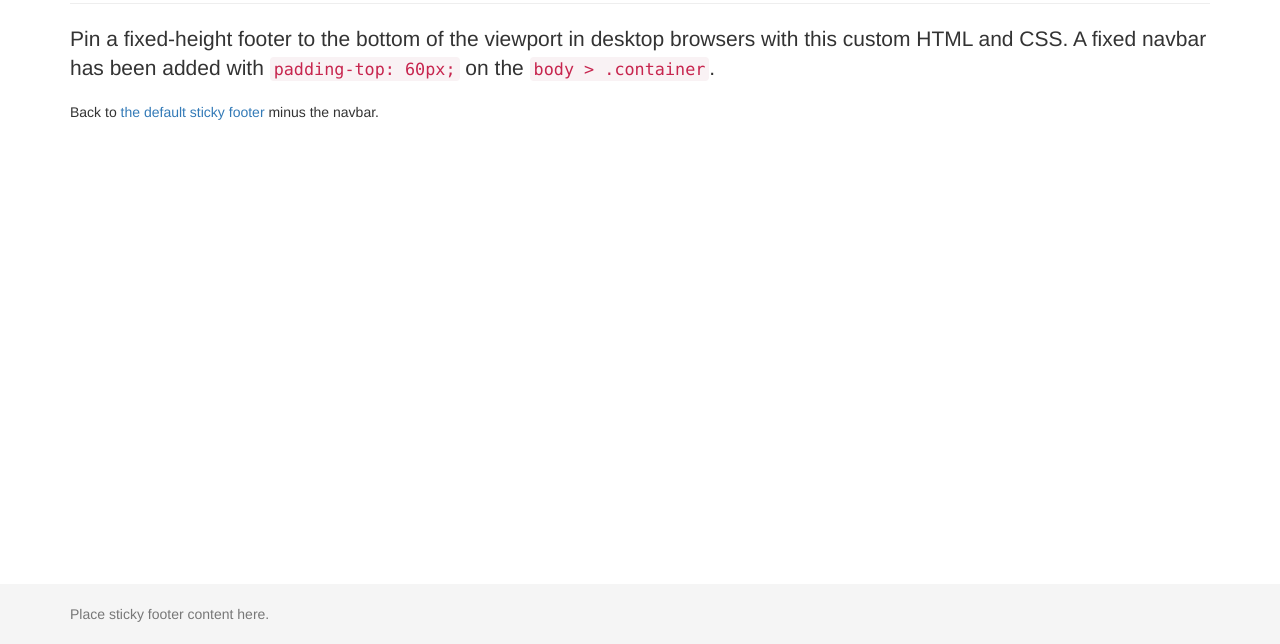
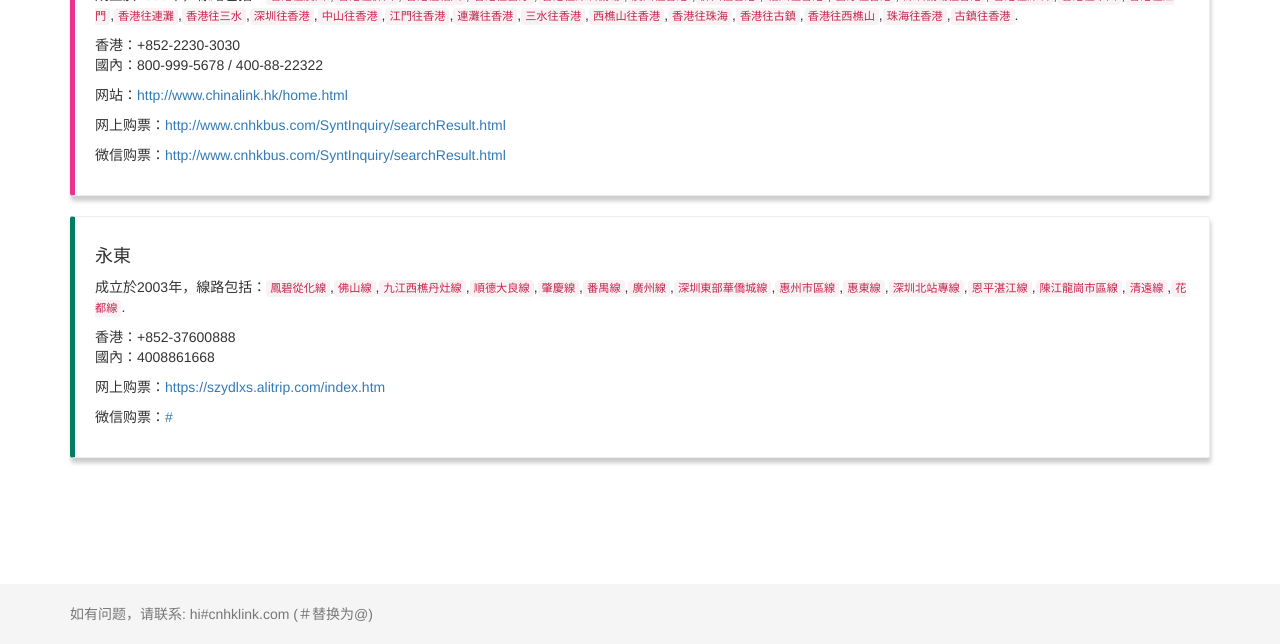
Before and after one commit to adamliuxy/cnhklink, a plain HTML site: page index.html in a window 1280 px wide. Shown: the part 156-800 px from the top of the page. Drawn offline with nearby package versions, Linux system fonts and the light colour scheme.

Commit message:
add two bus record

```diff
--- a/index.html
+++ b/index.html
@@ -50,6 +50,27 @@
       code {
         font-size: 80%;
       }
+
+      .bs-callout {
+        padding: 20px;
+        margin: 20px 0;
+        border: 1px solid #eee;
+        border-left-width: 5px;
+        border-radius: 3px;
+        box-shadow: 1px 5px 4px #ccc;
+      }
+
+      .bs-callout-chinalink {
+        border-left-color: #E93292;
+      }
+
+      .bs-callout-eebus {
+        border-left-color: #007E63;
+      }
+
+      .bs-callout-eebus {
+        border-left-color: ;
+      }
     </style>
     <!-- Just for debugging purposes. Don't actually copy these 2 lines! -->
     <!--[if lt IE 9]><script src="../../assets/js/ie8-responsive-file-warning.js"></script><![endif]-->
@@ -98,27 +119,46 @@
         </div><!--/.nav-collapse -->
       </div>
     </nav>
-
     <!-- Begin page content -->
     <div class="container">
-      <div class="page-header">
+    <div class="bs-callout bs-callout-chinalink" id="callout-buttons-color-accessibility">
+      <h4>中港通</h4> <p>成立於2003年，線路包括：<code>香港往廣州</code>,<code>香港往佛山</code>,<code>香港往梧州</code>,<code>香港往雲浮</code>,<code>香港往深圳機場</code>,<code>廣州往香港</code>,<code>佛山往香港</code>,<code>梧州往香港</code>,<code>雲浮往香港</code>,<code>深圳機場往香港</code>,<code>香港往深圳</code>,<code>香港往中山</code>,<code>香港往江門</code>,<code>香港往連灘</code>,<code>香港往三水</code>,<code>深圳往香港</code>,<code>中山往香港</code>,<code>江門往香港</code>,<code>連灘往香港</code>,<code>三水往香港</code>,<code>西樵山往香港</code>,<code>香港往珠海</code>,<code>香港往古鎮</code>,<code>香港往西樵山</code>,<code>珠海往香港</code>,<code>古鎮往香港</code>.</p>
+        <p>香港：+852-2230-3030<br/>國內：800-999-5678 / 400-88-22322</p>
+        <p>网站：<a href="http://www.chinalink.hk/home.html" target="_blank">http://www.chinalink.hk/home.html</a></p>
+        <p>网上购票：<a href="http://www.cnhkbus.com/SyntInquiry/searchResult.html" target="_blank">http://www.cnhkbus.com/SyntInquiry/searchResult.html</a></p>
+        <p>微信购票：<a href="http://www.cnhkbus.com/SyntInquiry/searchResult.html" target="_blank">http://www.cnhkbus.com/SyntInquiry/searchResult.html</a></p>
+    </div>
+
+    <div class="bs-callout bs-callout-eebus" id="callout-buttons-color-accessibility">
+    <h4>永東</h4> <p>成立於2003年，線路包括：<code>鳳碧從化線</code>,<code>佛山線</code>,<code>九江西樵丹灶線</code>,<code>順德大良線</code>,<code>肇慶線</code>,<code>番禺線</code>,<code>廣州線</code>,<code>深圳東部華僑城線</code>,<code>惠州市區線</code>,<code>惠東線</code>,<code>深圳北站專線</code>,<code>恩平湛江線</code>,<code>陳江龍崗市區線</code>,<code>清遠線</code>,<code>花都線</code>.</p>
+    <p>香港：+852-37600888<br/>國內：4008861668</p>
+    <p>网上购票：<a href="https://szydlxs.alitrip.com/index.htm" target="_blank">https://szydlxs.alitrip.com/index.htm</a></p>
+    <p>微信购票：<a href="#" target="_blank">#</a></p>
+    </div>
+    <!--   <div class="page-header">
         <h1>Sticky footer with fixed navbar</h1>
       </div>
+
       <p class="lead">Pin a fixed-height footer to the bottom of the viewport in desktop browsers with this custom HTML and CSS. A fixed navbar has been added with <code>padding-top: 60px;</code> on the <code>body > .container</code>.</p>
-      <p>Back to <a href="../sticky-footer">the default sticky footer</a> minus the navbar.</p>
+      <p>Back to <a href="../sticky-footer">the default sticky footer</a> minus the navbar.</p> -->
     </div>
 
     <div class="footer">
       <div class="container">
-        <p class="text-muted">Place sticky footer content here.</p>
+        <p class="text-muted">如有问题，请联系: hi#cnhklink.com (＃替换为@)</p>
       </div>
     </div>
-
-
-    <!-- Bootstrap core JavaScript
-    ================================================== -->
-    <!-- Placed at the end of the document so the pages load faster -->
     <script src="http://cdn.bootcss.com/jquery/1.11.1/jquery.min.js"></script>
     <script src="//cdn.bootcss.com/bootstrap/3.3.7/js/bootstrap.min.js"></script>
+    <script>
+  (function(i,s,o,g,r,a,m){i['GoogleAnalyticsObject']=r;i[r]=i[r]||function(){
+  (i[r].q=i[r].q||[]).push(arguments)},i[r].l=1*new Date();a=s.createElement(o),
+  m=s.getElementsByTagName(o)[0];a.async=1;a.src=g;m.parentNode.insertBefore(a,m)
+  })(window,document,'script','https://www.google-analytics.com/analytics.js','ga');
+
+  ga('create', 'UA-83772702-1', 'auto');
+  ga('send', 'pageview');
+
+</script>
   </body>
 </html>
```
